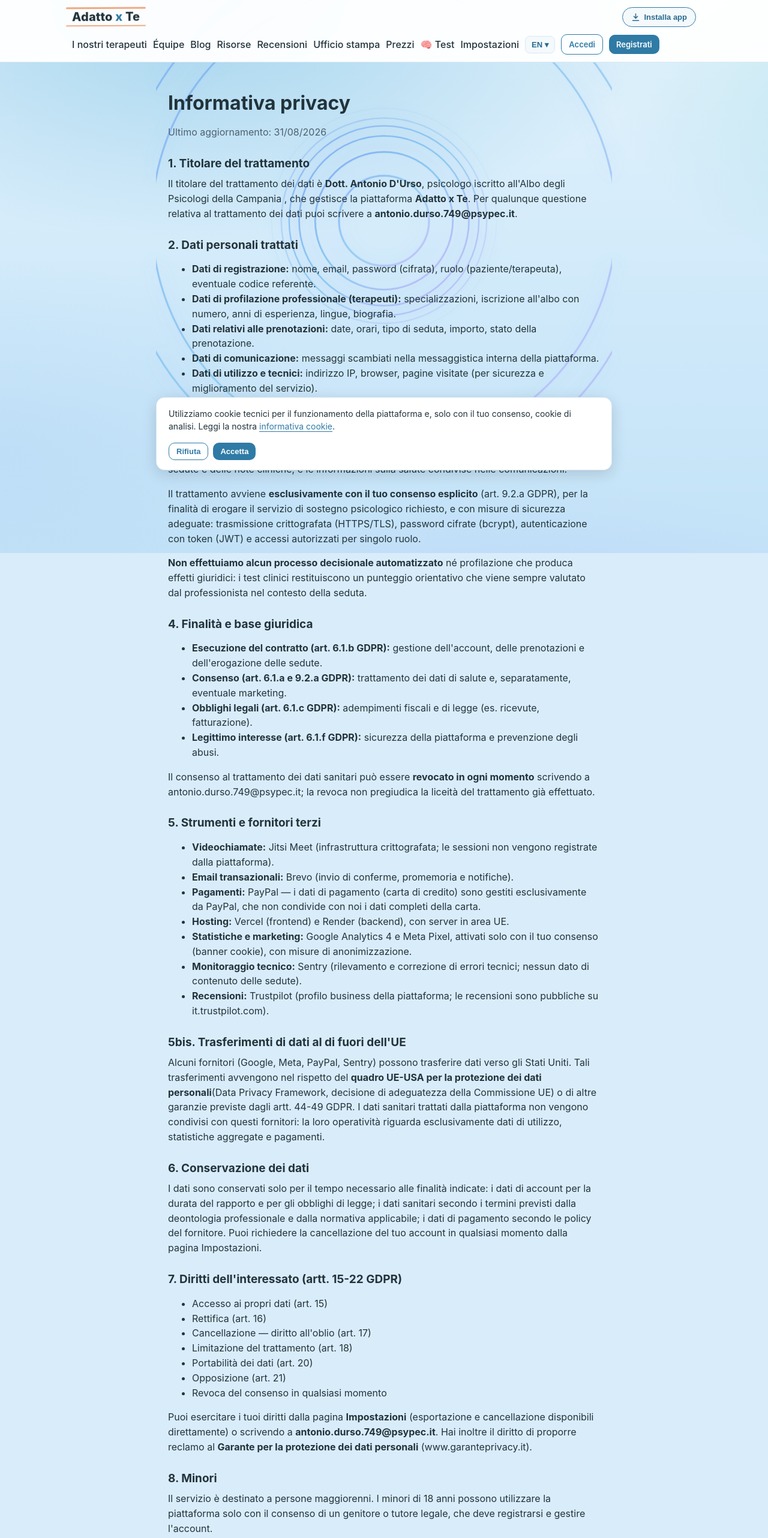
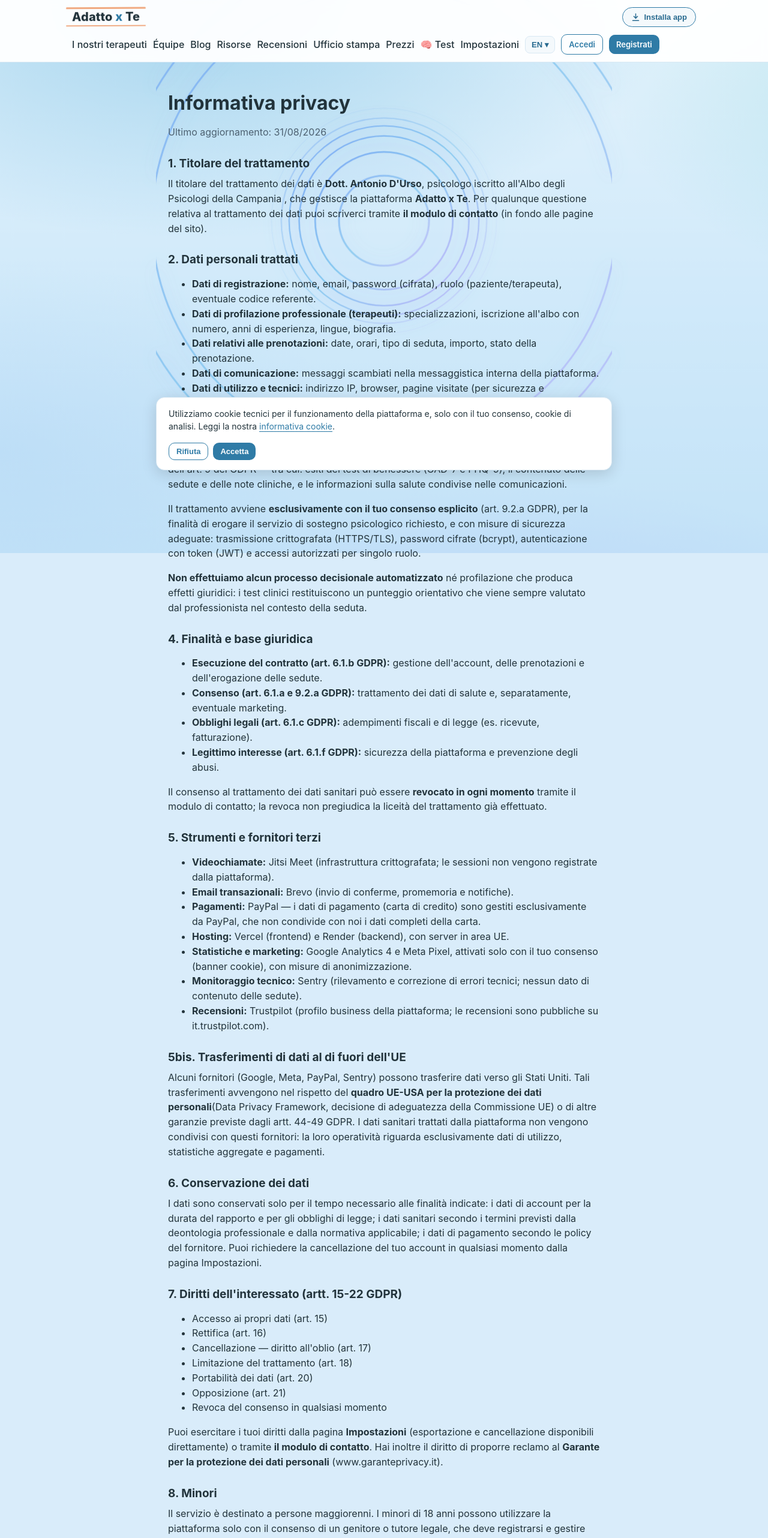
Before and after one commit to antonio-durso/adattoxte, a React (Vite) app in the folder frontend/: page /privacy in a window 1280 px wide. Shown: the top 2564 px of the page at 60% size. Built offline with nearby package versions, Linux system fonts and the light colour scheme; no server answers.

Commit message:
Rimossa email personale da schema, Privacy, Termini, Cookie (solo modulo contatti)

```diff
--- a/frontend/src/pages/CookiePolicy.jsx
+++ b/frontend/src/pages/CookiePolicy.jsx
@@ -41,7 +41,7 @@ export default function CookiePolicy() {
       </p>
 
       <h2>5. Contatti</h2>
-      <p>Per domande sui cookie: antonio.durso.749@psypec.it</p>
+      <p>Per domande sui cookie: utilizzare il modulo di contatto del sito.</p>
     </div>
   );
 }
--- a/frontend/src/pages/Home.jsx
+++ b/frontend/src/pages/Home.jsx
@@ -122,7 +122,6 @@ export default function Home() {
               '@id': 'https://www.adattoxte.com/#organization',
               name: 'Adatto x Te',
               url: 'https://www.adattoxte.com/',
-              email: 'antonio.durso.749@psypec.it',
               telephone: '+39 392 2380843',
               privacyPolicy: 'https://www.adattoxte.com/privacy',
               termsOfService: 'https://www.adattoxte.com/termini',
--- a/frontend/src/pages/Privacy.jsx
+++ b/frontend/src/pages/Privacy.jsx
@@ -16,8 +16,8 @@ export default function Privacy() {
       <p>
         Il titolare del trattamento dei dati è <strong>Dott. Antonio D'Urso</strong>, psicologo iscritto all'Albo
         degli Psicologi della Campania , che gestisce la piattaforma <strong>Adatto x Te</strong>.
-        Per qualunque questione relativa al trattamento dei dati puoi scrivere a{' '}
-        <strong>antonio.durso.749@psypec.it</strong>.
+        Per qualunque questione relativa al trattamento dei dati puoi scriverci tramite{' '}
+        <strong>il modulo di contatto</strong> (in fondo alle pagine del sito).
       </p>
 
       <h2>2. Dati personali trattati</h2>
@@ -54,7 +54,7 @@ export default function Privacy() {
         <li><strong>Obblighi legali (art. 6.1.c GDPR):</strong> adempimenti fiscali e di legge (es. ricevute, fatturazione).</li>
         <li><strong>Legittimo interesse (art. 6.1.f GDPR):</strong> sicurezza della piattaforma e prevenzione degli abusi.</li>
       </ul>
-      <p>Il consenso al trattamento dei dati sanitari può essere <strong>revocato in ogni momento</strong> scrivendo a antonio.durso.749@psypec.it; la revoca non pregiudica la liceità del trattamento già effettuato.</p>
+      <p>Il consenso al trattamento dei dati sanitari può essere <strong>revocato in ogni momento</strong> tramite il modulo di contatto; la revoca non pregiudica la liceità del trattamento già effettuato.</p>
 
       <h2>5. Strumenti e fornitori terzi</h2>
       <ul>
@@ -96,7 +96,7 @@ export default function Privacy() {
       </ul>
       <p>
         Puoi esercitare i tuoi diritti dalla pagina <strong>Impostazioni</strong> (esportazione e cancellazione
-        disponibili direttamente) o scrivendo a <strong>antonio.durso.749@psypec.it</strong>. Hai inoltre il diritto di
+        disponibili direttamente) o tramite <strong>il modulo di contatto</strong>. Hai inoltre il diritto di
         proporre reclamo al <strong>Garante per la protezione dei dati personali</strong> (www.garanteprivacy.it).
       </p>
 
--- a/frontend/src/pages/Terms.jsx
+++ b/frontend/src/pages/Terms.jsx
@@ -106,7 +106,7 @@ export default function Terms() {
 
       <h2>11. Contatti</h2>
       <p>
-        Per qualsiasi domanda su servizio, prenotazioni o dati personali: <strong>antonio.durso.749@psypec.it</strong>.
+        Per qualsiasi domanda su servizio, prenotazioni o dati personali: <strong>il modulo di contatto</strong> (in fondo alle pagine del sito).
       </p>
     </div>
   );
```
